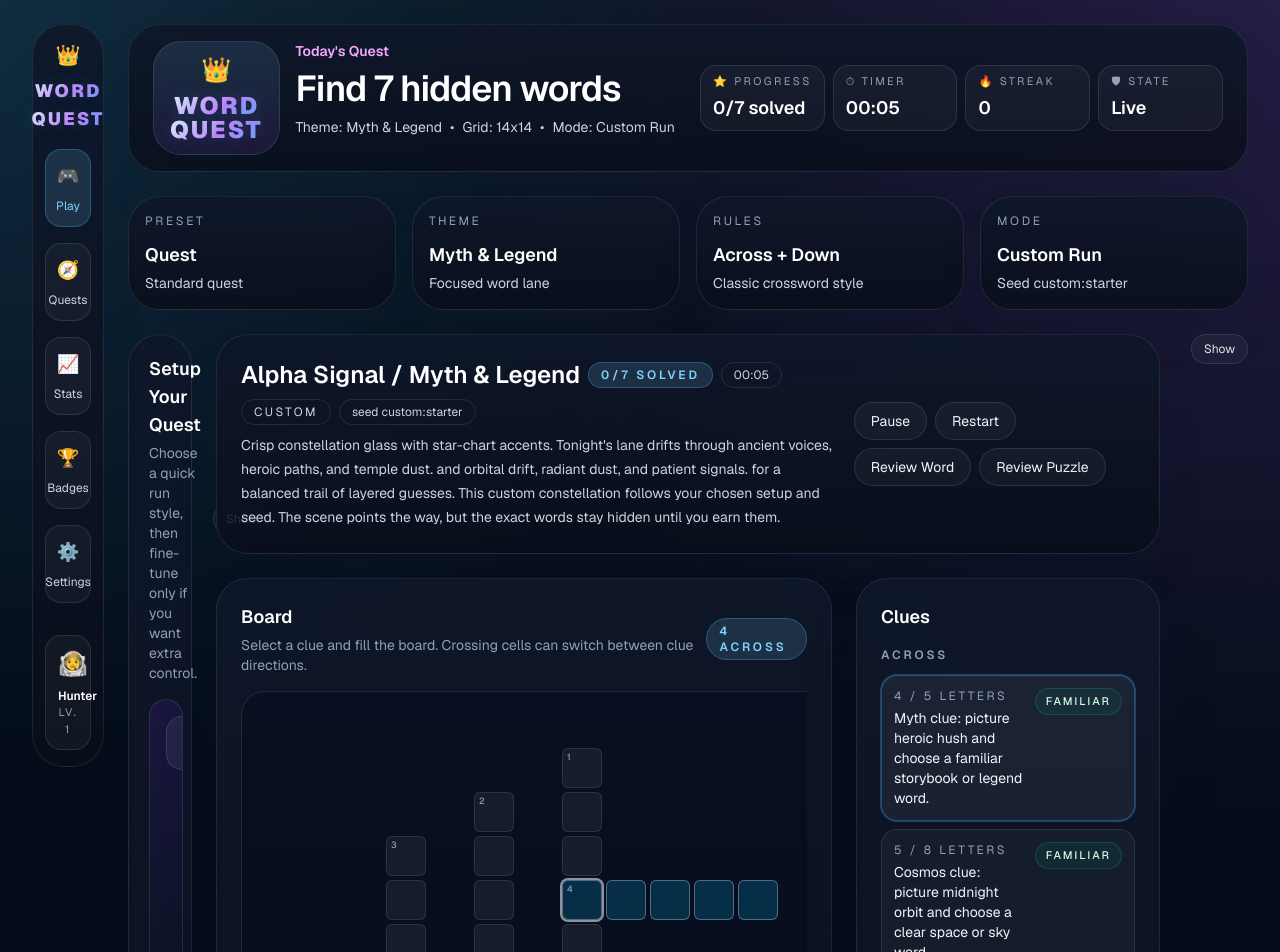
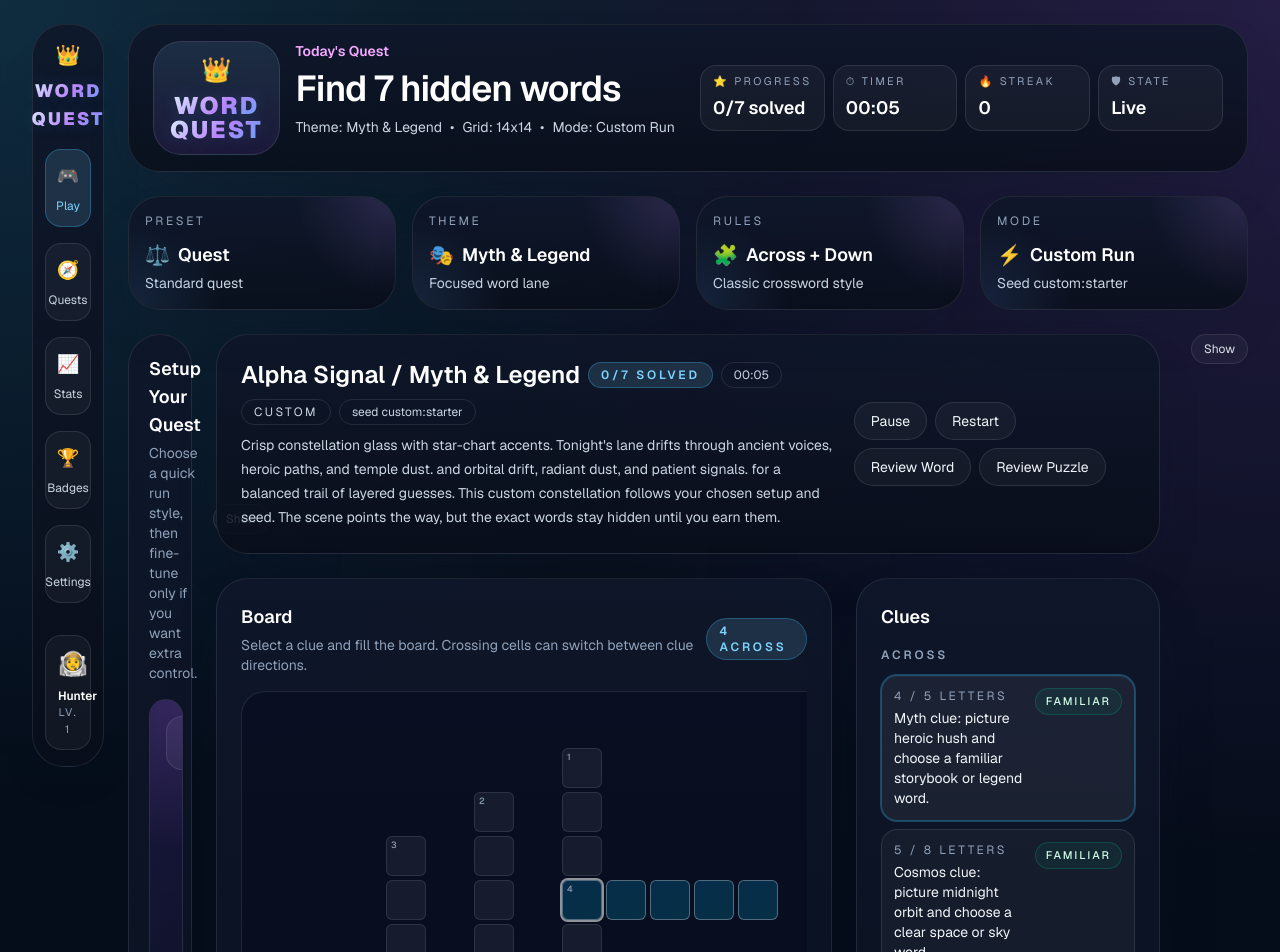
Before and after one commit to dmoliveira/ai-word-puzzle, a Next.js app: page / in a window 1280 px wide. Shown: the top 952 px of the page. Built offline with nearby package versions, Linux system fonts and the light colour scheme.

Commit message:
Add decorative quest card art

```diff
--- a/app/components/word-puzzle-studio.tsx
+++ b/app/components/word-puzzle-studio.tsx
@@ -1316,24 +1316,24 @@ function getSolvedTrailClass(state: PersistedRunState, cell: PuzzleBoardCell) {
         </section>
 
         <section className="grid gap-4 sm:grid-cols-2 xl:grid-cols-4">
-          <div className="glass-card rounded-[2rem] p-4">
+          <div className="quest-card-glow glass-card rounded-[2rem] p-4">
             <div className="text-xs uppercase tracking-[0.22em] text-slate-400">Preset</div>
-            <div className="mt-3 text-lg font-semibold text-white capitalize">{options.challenge}</div>
+            <div className="mt-3 flex items-center gap-2 text-lg font-semibold text-white capitalize"><span className="text-xl">⚖️</span>{options.challenge}</div>
             <div className="mt-1 text-sm text-slate-300">{options.learningMode ? "Learning-friendly" : "Standard quest"}</div>
           </div>
-          <div className="glass-card rounded-[2rem] p-4">
+          <div className="quest-card-glow glass-card rounded-[2rem] p-4">
             <div className="text-xs uppercase tracking-[0.22em] text-slate-400">Theme</div>
-            <div className="mt-3 text-lg font-semibold text-white">{state.run.words[0]?.topicLabel ?? "Mixed"}</div>
+            <div className="mt-3 flex items-center gap-2 text-lg font-semibold text-white"><span className="text-xl">🎭</span>{state.run.words[0]?.topicLabel ?? "Mixed"}</div>
             <div className="mt-1 text-sm text-slate-300">Focused word lane</div>
           </div>
-          <div className="glass-card rounded-[2rem] p-4">
+          <div className="quest-card-glow glass-card rounded-[2rem] p-4">
             <div className="text-xs uppercase tracking-[0.22em] text-slate-400">Rules</div>
-            <div className="mt-3 text-lg font-semibold text-white">Across + Down</div>
+            <div className="mt-3 flex items-center gap-2 text-lg font-semibold text-white"><span className="text-xl">🧩</span>Across + Down</div>
             <div className="mt-1 text-sm text-slate-300">Classic crossword style</div>
           </div>
-          <div className="glass-card rounded-[2rem] p-4">
+          <div className="quest-card-glow glass-card rounded-[2rem] p-4">
             <div className="text-xs uppercase tracking-[0.22em] text-slate-400">Mode</div>
-            <div className="mt-3 text-lg font-semibold text-white">{options.mode === "daily" ? "Daily Spark" : "Custom Run"}</div>
+            <div className="mt-3 flex items-center gap-2 text-lg font-semibold text-white"><span className="text-xl">⚡</span>{options.mode === "daily" ? "Daily Spark" : "Custom Run"}</div>
             <div className="mt-1 text-sm text-slate-300">Seed {state.run.seed.replace(/^daily:/, "")}</div>
           </div>
         </section>
@@ -1350,13 +1350,18 @@ function getSolvedTrailClass(state: PersistedRunState, cell: PuzzleBoardCell) {
               </button>
             </div>
             <div className={leftSidebarOpen ? "space-y-5" : "hidden xl:block"}>
-              <div className="overflow-hidden rounded-[1.75rem] border border-white/10 bg-[linear-gradient(180deg,rgba(91,33,182,0.18),rgba(15,23,42,0.18))] p-4">
+              <div className="quest-card-glow overflow-hidden rounded-[1.75rem] border border-white/10 bg-[linear-gradient(180deg,rgba(91,33,182,0.18),rgba(15,23,42,0.18))] p-4">
                 <div className="flex items-start gap-3">
                   <div className="rounded-2xl border border-white/10 bg-white/6 px-3 py-2 text-3xl">🧙</div>
                   <div>
                     <div className="text-xl font-semibold text-white">Setup Your Quest</div>
                     <p className="mt-1 text-sm text-slate-300">Pick a theme, choose a quick preset, and start hunting words.</p>
                   </div>
+                </div>
+                <div className="mt-4 flex flex-wrap gap-2 text-xs text-slate-300">
+                  <span className="rounded-full border border-white/10 px-3 py-1">Theme path</span>
+                  <span className="rounded-full border border-white/10 px-3 py-1">Quest preset</span>
+                  <span className="rounded-full border border-white/10 px-3 py-1">Grid challenge</span>
                 </div>
               </div>
 
--- a/app/globals.css
+++ b/app/globals.css
@@ -112,6 +112,19 @@ body::before {
   text-shadow: 0 0 18px rgb(96 165 250 / 0.18);
 }
 
+.quest-card-glow {
+  position: relative;
+  overflow: hidden;
+}
+
+.quest-card-glow::before {
+  position: absolute;
+  inset: 0;
+  background: radial-gradient(circle at top right, rgb(192 132 252 / 0.16), transparent 34%), radial-gradient(circle at bottom left, rgb(96 165 250 / 0.14), transparent 32%);
+  content: "";
+  pointer-events: none;
+}
+
 .completion-burst::before,
 .completion-burst::after {
   position: absolute;
```
